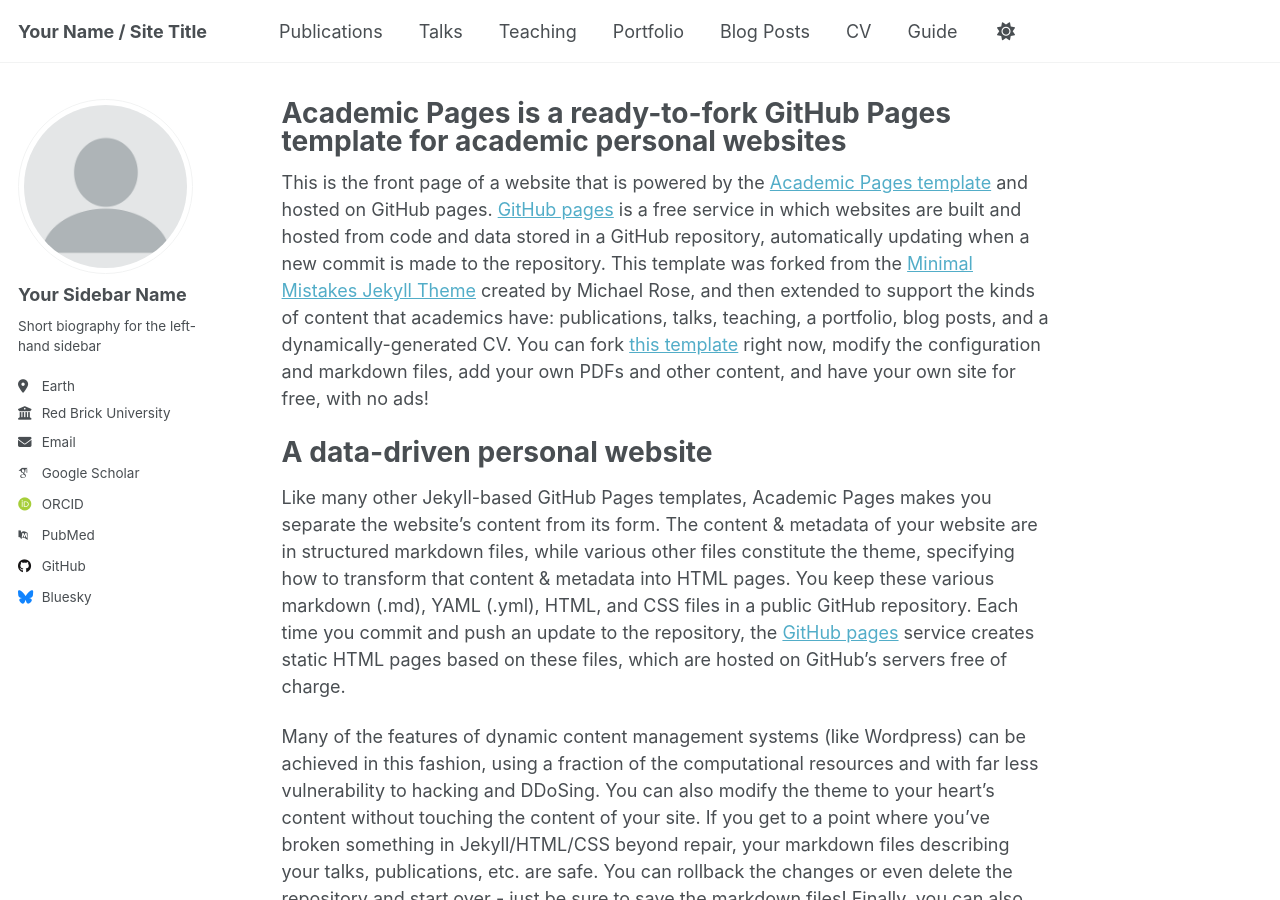
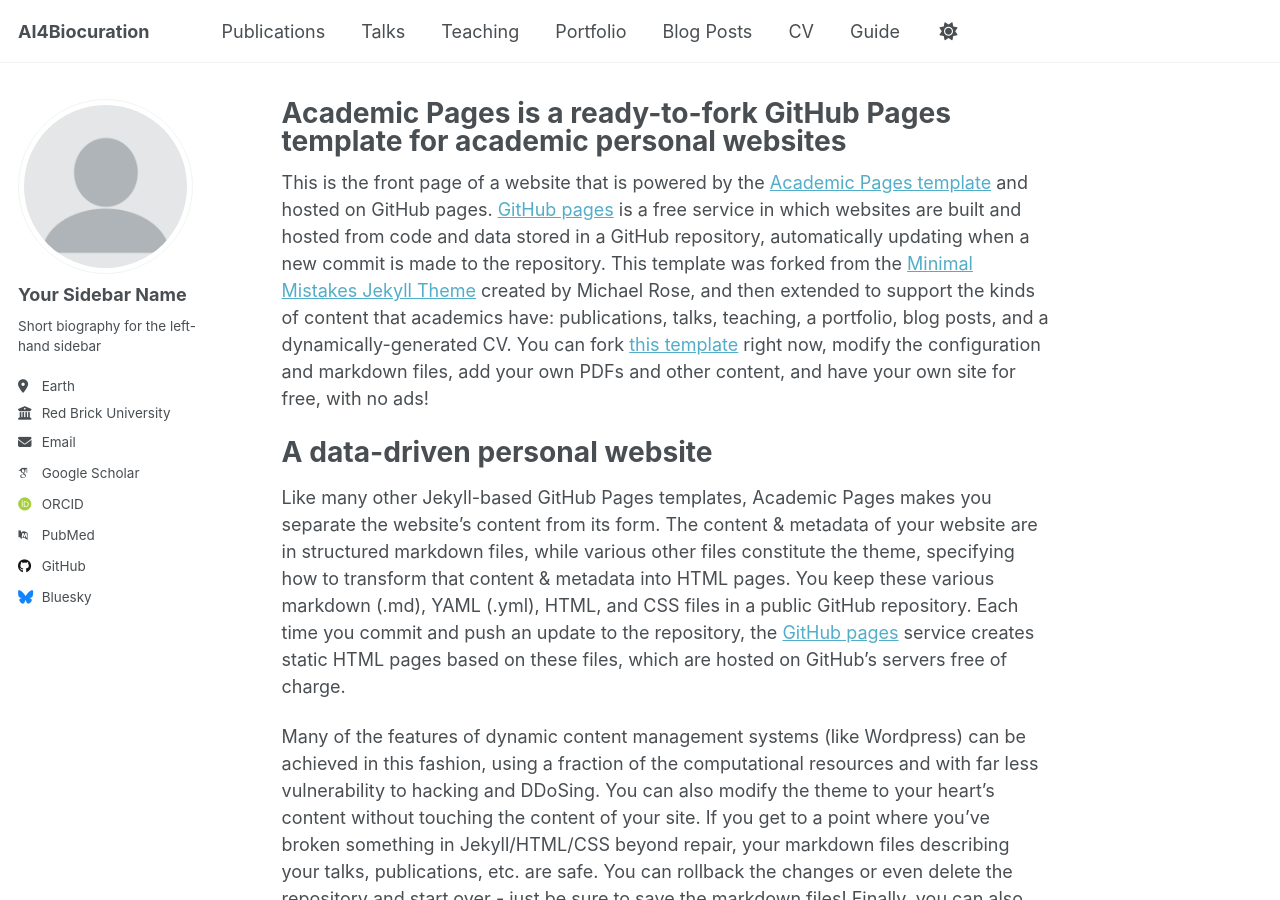
Before and after one commit to AI4BioCuration/AI4BioCuration.github.io, a Jekyll site: the page built from _pages/about.md, in a window 1280 px wide and 900 px high. Built offline with Jekyll 4.4.1, drawn with Linux system fonts in a browser that asks for light colours; some web fonts are replaced.

Commit message:
Update _config.yml

```diff
--- a/_config.yml
+++ b/_config.yml
@@ -9,11 +9,11 @@
 # Basic Site Settings
 locale                   : "en-US"
 site_theme               : "default"
-title                    : "Your Name / Site Title"
+title                    : "AI4Biocuration"
 title_separator          : "-"
 name                     : &name "Your Name"
 description              : &description "personal description"
-url                      : https://academicpages.github.io # the base hostname & protocol for your site e.g. "https://[your GitHub username].github.io" or if you already have some other page hosted on Github then use "https://[your GitHub username].github.io/[Your Repo Name]"
+url                      : https://ai4biocuration.github.io # the base hostname & protocol for your site e.g. "https://[your GitHub username].github.io" or if you already have some other page hosted on Github then use "https://[your GitHub username].github.io/[Your Repo Name]"
 baseurl                  : "" # the subpath of your site, e.g. "/blog"
 repository               : "academicpages/academicpages.github.io"
 
```
